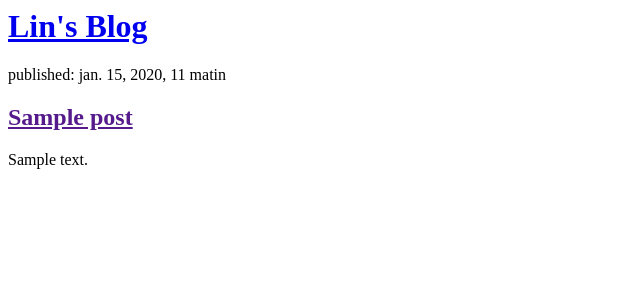
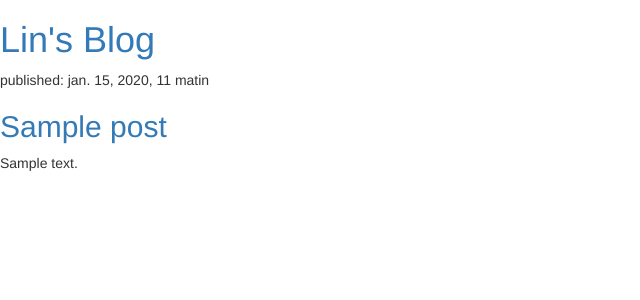
Before and after one commit to SenetsuLin/mon-nouveau-blog, a Django app: template blog/templates/blog/post_list.html in a window 1280 px wide. Shown: the top 300 px of the page, without its empty margins (0-640 px from the left). Run offline with Django 3.2, Linux system fonts and the light colour scheme; the template is opened without the code that fills it: values that come from a table or form of the project are taken from there, others are empty; tables that the repository leaves empty hold one stand-in row (values such as "Sample post"); some libraries are stand-ins or nearby versions.

Commit message:
Modified templates 2

```diff
--- /dev/null
+++ b/blog/static/css/blog.css
@@ -0,0 +1,3 @@
+h1 a, h2 a {
+    color: #C25100;
+}
--- a/blog/templates/blog/post_list.html
+++ b/blog/templates/blog/post_list.html
@@ -2,6 +2,8 @@
     <head>
         <title>Lin's blog</title>
     </head>
+    <link rel="stylesheet" href="//maxcdn.bootstrapcdn.com/bootstrap/3.2.0/css/bootstrap.min.css">
+    <link rel="stylesheet" href="//maxcdn.bootstrapcdn.com/bootstrap/3.2.0/css/bootstrap-theme.min.css">
     <body>
         <div>
             <h1><a href="/">Lin's Blog</a></h1>
```
